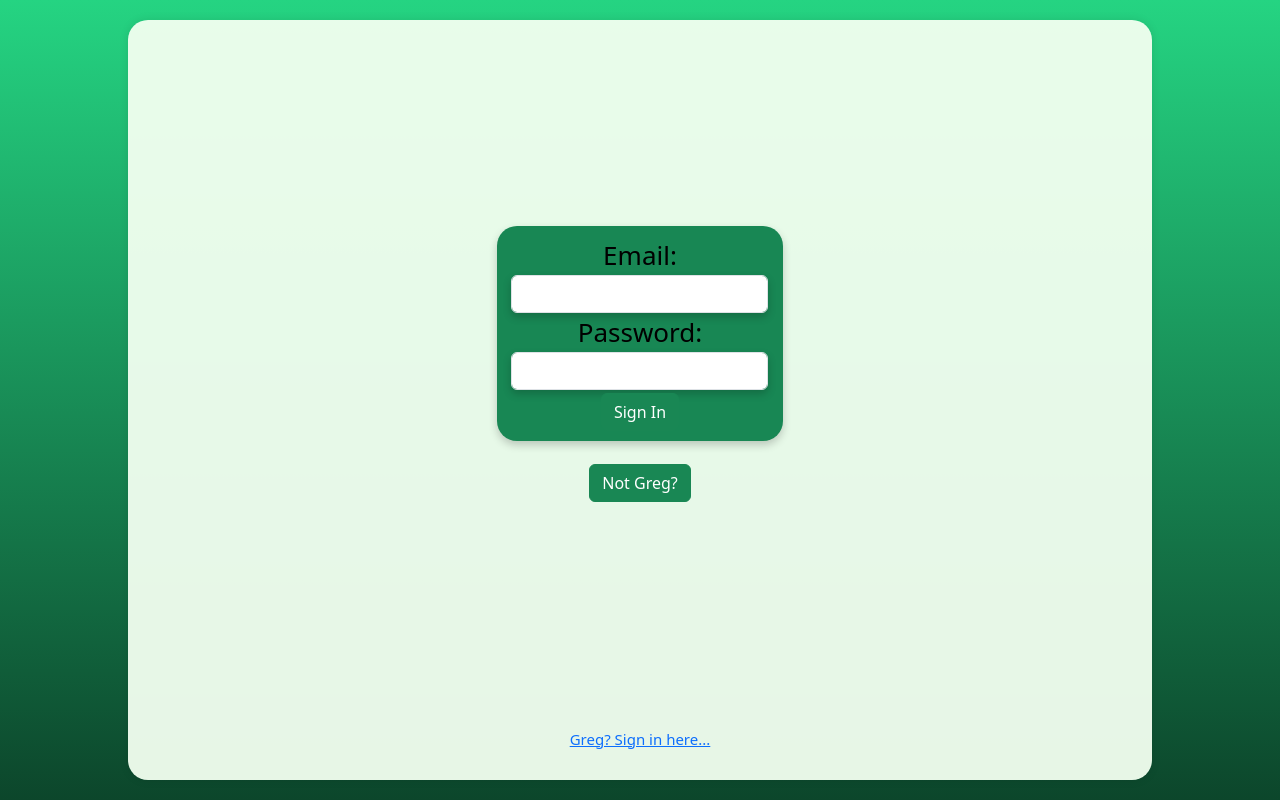
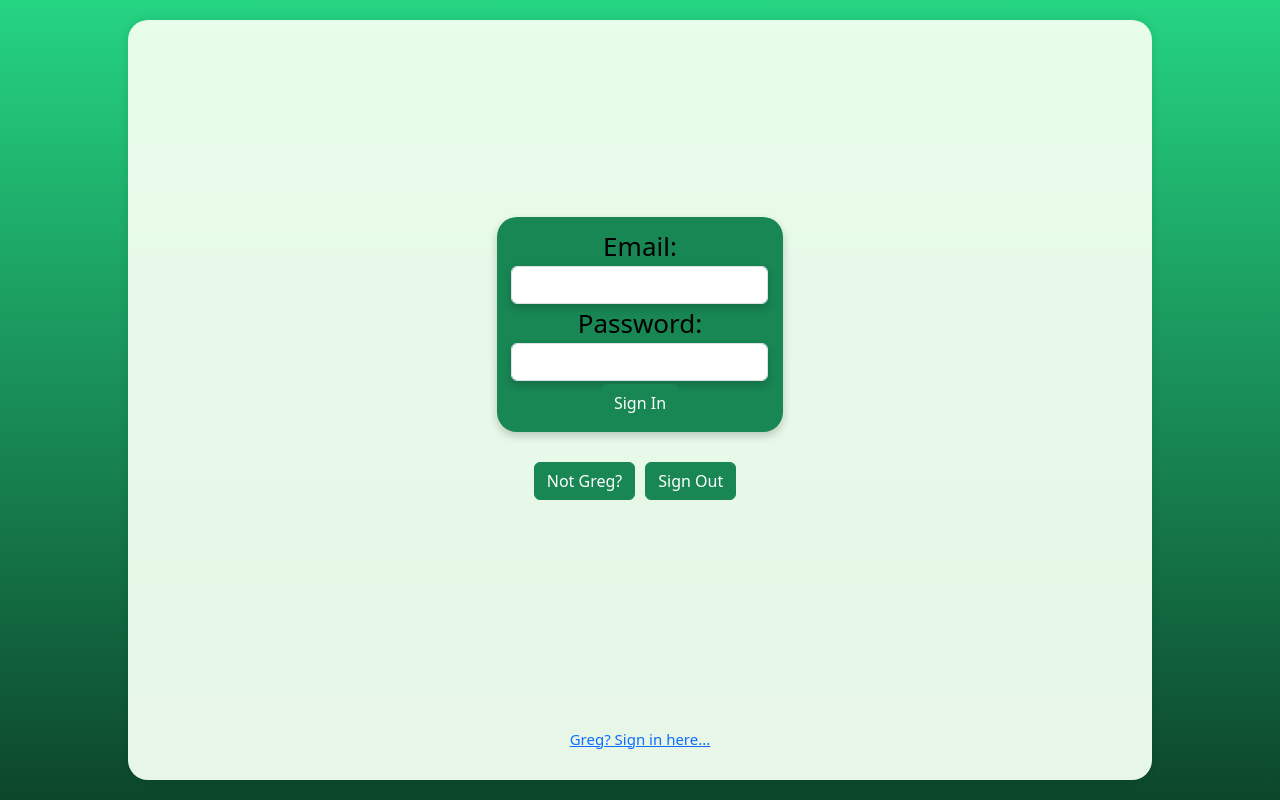
Before and after one commit to Cremacious/greg-read-all-about-it, a React (Create React App) app: page /sign-in in a window 1280 px wide. Built offline with nearby package versions, Linux system fonts and the light colour scheme; no server answers; the database is empty.

Commit message:
Created user context and added provider.

```diff
--- /dev/null
+++ b/src/context/user.context.jsx
@@ -0,0 +1,25 @@
+import React, { createContext, useState, useContext } from 'react';
+
+const UserContext = createContext();
+
+export const UserProvider = ({ children }) => {
+  const [user, setUser] = useState(null);
+
+  const signIn = (userData) => {
+    setUser(userData);
+  };
+
+  const signOut = () => {
+    setUser(null);
+  };
+
+  return (
+    <UserContext.Provider value={{ user, signIn, signOut }}>
+      {children}
+    </UserContext.Provider>
+  );
+};
+
+export const useUser = () => {
+  return useContext(UserContext);
+};
--- a/src/index.js
+++ b/src/index.js
@@ -7,19 +7,19 @@ import { BrowserRouter } from 'react-router-dom';
 import 'bootstrap/dist/css/bootstrap.min.css';
 
 import { RestaurantsProvider } from './context/restaurants.context';
+import { UserProvider } from './context/user.context';
 
 const root = ReactDOM.createRoot(document.getElementById('root'));
 root.render(
   <React.StrictMode>
     <BrowserRouter>
       <RestaurantsProvider>
-        <App />
+        <UserProvider>
+          <App />
+        </UserProvider>
       </RestaurantsProvider>
     </BrowserRouter>
   </React.StrictMode>
 );
 
-// If you want to start measuring performance in your app, pass a function
-// to log results (for example: reportWebVitals(console.log))
-// or send to an analytics endpoint. Learn more: https://bit.ly/CRA-vitals
 reportWebVitals();
--- a/src/routes/auth/auth.component.jsx
+++ b/src/routes/auth/auth.component.jsx
@@ -4,7 +4,7 @@ import { useNavigate } from 'react-router-dom';
 
 import { useState } from 'react';
 
-import { signInUser } from '../../utils/firebase.utils';
+import { signInUser, signOutUser } from '../../utils/firebase.utils';
 
 function Auth() {
   const defaultFormFields = {
@@ -29,6 +29,10 @@ function Auth() {
     event.preventDefault();
     signInUser(email, password);
     setFormFields(defaultFormFields);
+  };
+
+  const handleSignOut = () => {
+    signOutUser();
   };
 
   return (
@@ -65,6 +69,9 @@ function Auth() {
           <button className="btn btn-success" onClick={handleBack}>
             Not Greg?
           </button>
+          <button className="btn btn-success signout" onClick={handleSignOut}>
+            Sign Out
+          </button>
         </div>
       </div>
     </div>
--- a/src/routes/auth/auth.styles.scss
+++ b/src/routes/auth/auth.styles.scss
@@ -4,3 +4,7 @@
     align-items: center;
     height: 100vh;
 }
+
+.signout {
+    margin: 10px;
+}
```
